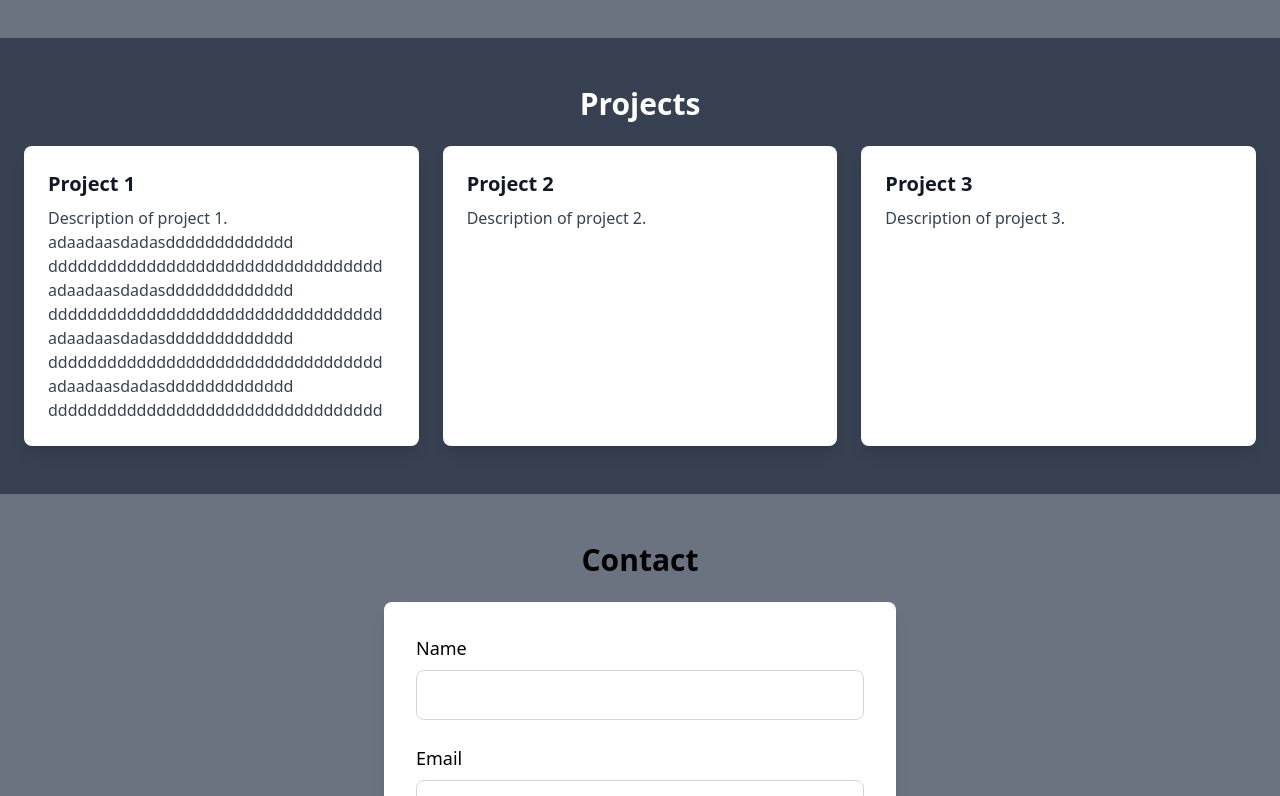
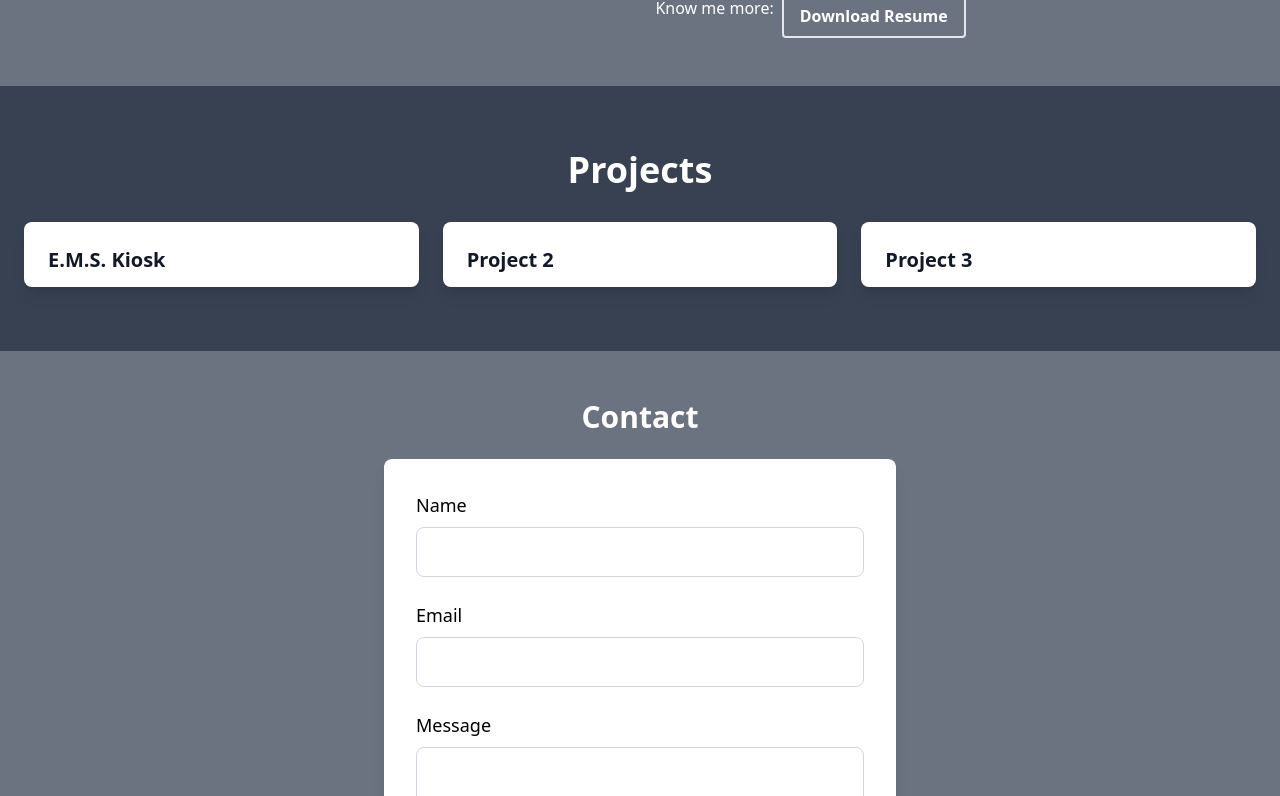
Before and after one commit to johnkarlkeith/My-Portoflio, a website: page index.html in a window 1280 px wide. Shown: the part 1060-1856 px from the top of the page. Drawn offline with Linux system fonts and the light colour scheme.

Commit message:
Hotfix
Testing for image loads and add a project

```diff
--- a/index.html
+++ b/index.html
@@ -5,6 +5,16 @@
     <meta name="viewport" content="width=device-width, initial-scale=1.0">
     <link rel="stylesheet" href="./dist/output.css">
     <title>Portfolio</title>
+    <style>
+        .expandable {
+            max-height: 65px;
+            overflow: hidden;
+            transition: max-height 1.0s ease-in-out;
+        }
+        .expandable:hover {
+            max-height: 1000px; /* Adjust this value based on the content */
+        }
+    </style>
 </head>
 <body>
     <!-- Header -->
@@ -33,7 +43,7 @@
 
      <!-- About Section -->
     <section id="about" class="px-12 py-12 text-center text-white bg-cover bg-gray-500">
-        <h1 class="text-7xl font-bold mb-6">About Me</h1>
+        <h1 class="text-6xl font-bold mb-6">Get To Know Me</h1>
         <div class="container w-3/5 mx-auto px-6">
             <div class="grid grid-cols-1 lg:grid-cols-2  gap-5">
                 <div>
@@ -48,13 +58,19 @@
                         I have experience in using frameworks such as Tailwind CSS and ReactJS.
                         I am also familiar with version control using Git and GitHub.
                     </p>
-                    <p><strong>Programming languages:</strong></p>
+                    <p><strong>Other Programming languages:</strong></p>
                     <div class="flex items-center">
-                        <img src="../assets/images/Clogo.webp" alt="C Language" class="w-32 h-auto">
-                        <img src="../assets/images/Cpluslogo.webp" alt="C++ Language" class="w-24 h-auto">
-                        <img src="../assets/images/Javalogo.png" alt="Java Language" class="w-20 h-auto">
-                        <img src="../assets/images/Csharplogo.png" alt="C# Language" class="w-28 h-auto">
-                        <img src="../assets/images/Python.png" alt="Python Language" class="w-20 h-auto">
+                        <img src="../assets/images/clogo.webp" alt="C Language" class="w-32 h-auto">
+                        <img src="../assets/images/cpluslogo.webp" alt="C++ Language" class="w-24 h-auto">
+                        <img src="../assets/images/javalogo.png" alt="Java Language" class="w-20 h-auto">
+                        <img src="../assets/images/csharplogo.png" alt="C# Language" class="w-28 h-auto">
+                        <img src="../assets/images/python.png" alt="Python Language" class="w-20 h-auto">
+                    </div>
+                    <div class="flex items-center gap-2">
+                        <p>Know me more:  </p>
+                        <a href="assets/files/Resume.pdf" download class="mt-4 inline-block  bg-gray-500 text-white font-bold border-2 hover:bg-gray-700 hover:border-gray-800 py-2 px-4 rounded ">
+                            Download Resume
+                        </a>
                     </div>
                 </div>
             </div>
@@ -62,28 +78,27 @@
     </section>
 
     <!-- Projects Section -->
-    <section id="projects" class="bg-gray-700 text-white py-12">
+    <section id="projects" class="bg-gray-700 text-white py-16">
         <div class="container mx-auto px-6 ">
-            <h2 class="text-3xl font-bold mb-6 text-center">Projects</h2>
+            <h2 class="text-4xl font-bold mb-8 text-center">Projects</h2>
             <div class="grid grid-cols-1 md:grid-cols-2 lg:grid-cols-3 gap-6">
                 <!-- Project 1 -->
-                <div class="group bg-white text-gray-900 p-6 rounded-lg shadow-lg  hover:bg-gray-500  transition duration-300">
-                    <h3 class="text-xl font-bold mb-2 group-hover:text-white ">Project 1</h3>
-                    <p class="text-gray-700 group-hover:text-white">Description of project 1.
-                        adaadaasdadasddddddddddddd
-                        dddddddddddddddddddddddddddddddddd adaadaasdadasddddddddddddd
-                        dddddddddddddddddddddddddddddddddd adaadaasdadasddddddddddddd
-                        dddddddddddddddddddddddddddddddddd adaadaasdadasddddddddddddd
-                        dddddddddddddddddddddddddddddddddd
+                <div class="group bg-white text-gray-900 p-6 rounded-lg shadow-lg  hover:bg-gray-500  transition duration-300 expandable">
+                    <h3 class="text-xl font-bold mb-2 group-hover:text-white ">E.M.S. Kiosk</h3>
+                    <p class="text-gray-700 group-hover:text-white mb-5">
+                        Election Management System Kiosk is a Desktop Application that aims to provide a
+                        convenient and efficient way of voting during the election. It is developed using <strong>C# Language</strong>
+                        and <strong>GunaUI</strong> Framework with <strong>MySQL</strong> as its  Database.
                     </p>
+                    <img src="../assets/images/ems.png" alt="Election Management System Kiosk" class="w-30 h-auto">
                 </div>
                 <!-- Project 2 -->
-                <div class="group bg-white text-gray-900 p-6 rounded-lg shadow-lg hover:bg-gray-500 transition duration-300">
+                <div class="group bg-white text-gray-900 p-6 rounded-lg shadow-lg hover:bg-gray-500 transition duration-300 expandable">
                     <h3 class="text-xl font-bold mb-2 group-hover:text-white">Project 2</h3>
                     <p class="text-gray-700 group-hover:text-white">Description of project 2.</p>
                 </div>
                 <!-- Project 3 -->
-                <div class="group bg-white text-gray-900 p-6 rounded-lg shadow-lg hover:bg-gray-500 transition duration-300">
+                <div class="group bg-white text-gray-900 p-6 rounded-lg shadow-lg hover:bg-gray-500 transition duration-300 expandable">
                     <h3 class="text-xl font-bold mb-2 group-hover:text-white">Project 3</h3>
                     <p class="text-gray-700 group-hover:text-white">Description of project 3.</p>
                 </div>
@@ -93,7 +108,7 @@
 
     <!-- Contact Section -->
     <section id="contact" class=" mx-auto px-6 py-12 bg-gray-500">
-        <h2 class="text-3xl font-bold mb-6 text-center">Contact</h2>
+        <h2 class="text-3xl text-white font-bold mb-6 text-center">Contact</h2>
         <form class="space-y-6 max-w-lg mx-auto bg-white p-8 rounded-lg shadow-lg">
             <div>
                 <label for="name" class="block text-lg font-medium mb-2">Name</label>
```
Also changed, not shown: assets/images/ems.png (added), dist/output.css, 1 other file.
